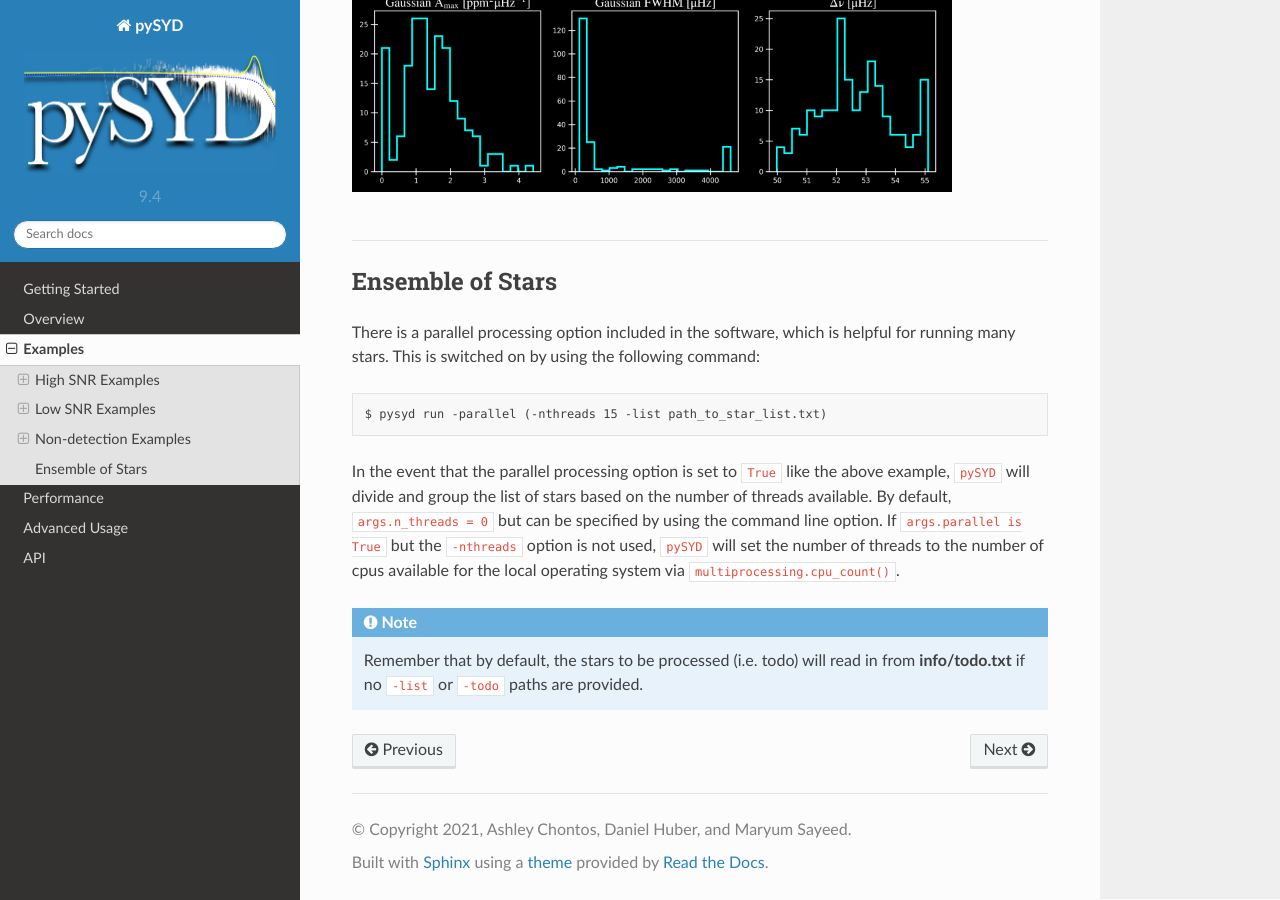
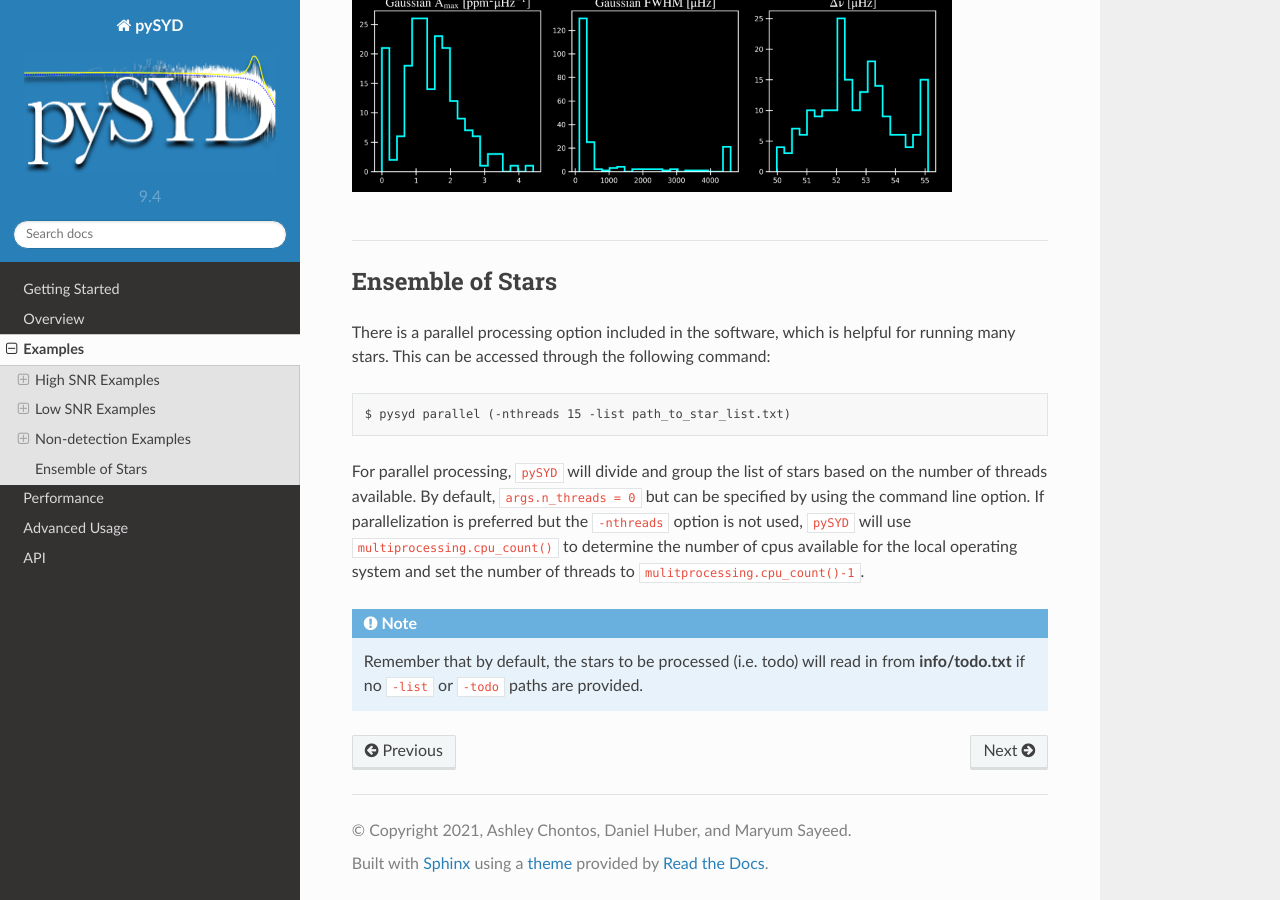
Before and after one commit to ashleychontos/pySYD, a Sphinx documentation site: the page built from docs/examples.rst, in a window 1280 px wide and 900 px high, scrolled down 9477 px. Built offline with Sphinx 7.4.7 and the Read the Docs theme 2.0.0, drawn with Linux system fonts in a browser that asks for light colours.

Commit message:
Update examples.rst

```diff
--- a/docs/examples.rst
+++ b/docs/examples.rst
@@ -175,17 +175,16 @@ Ensemble of Stars
 *****************
 
 There is a parallel processing option included in the software, which is helpful for
-running many stars. This is switched on by using the following command:
+running many stars. This can be accessed through the following command:
 
 .. code-block::
 
-    $ pysyd run -parallel (-nthreads 15 -list path_to_star_list.txt)
+    $ pysyd parallel (-nthreads 15 -list path_to_star_list.txt)
 
-In the event that the parallel processing option is set to ``True`` like the above example, ``pySYD``
-will divide and group the list of stars based on the number of threads available. By default, ``args.n_threads = 0``
-but can be specified by using the command line option. If ``args.parallel is True`` but the ``-nthreads``
-option is not used, ``pySYD`` will set the number of threads to the number of cpus available for the local operating
-system via ``multiprocessing.cpu_count()``.
+For parallel processing, ``pySYD`` will divide and group the list of stars based on the number of threads available.
+By default, ``args.n_threads = 0`` but can be specified by using the command line option. If parallelization is preferred
+but the ``-nthreads`` option is not used, ``pySYD`` will use ``multiprocessing.cpu_count()`` to determine the number of
+cpus available for the local operating system and set the number of threads to ``mulitprocessing.cpu_count()-1``.
 
 .. note::
 
```
